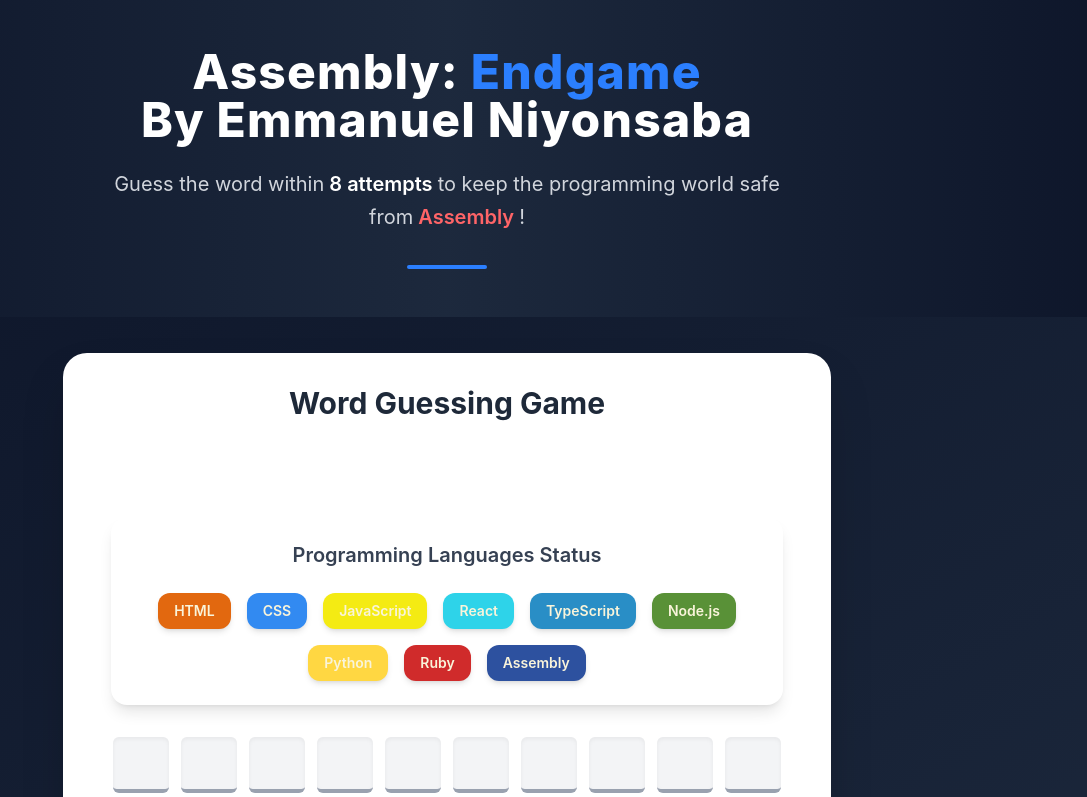
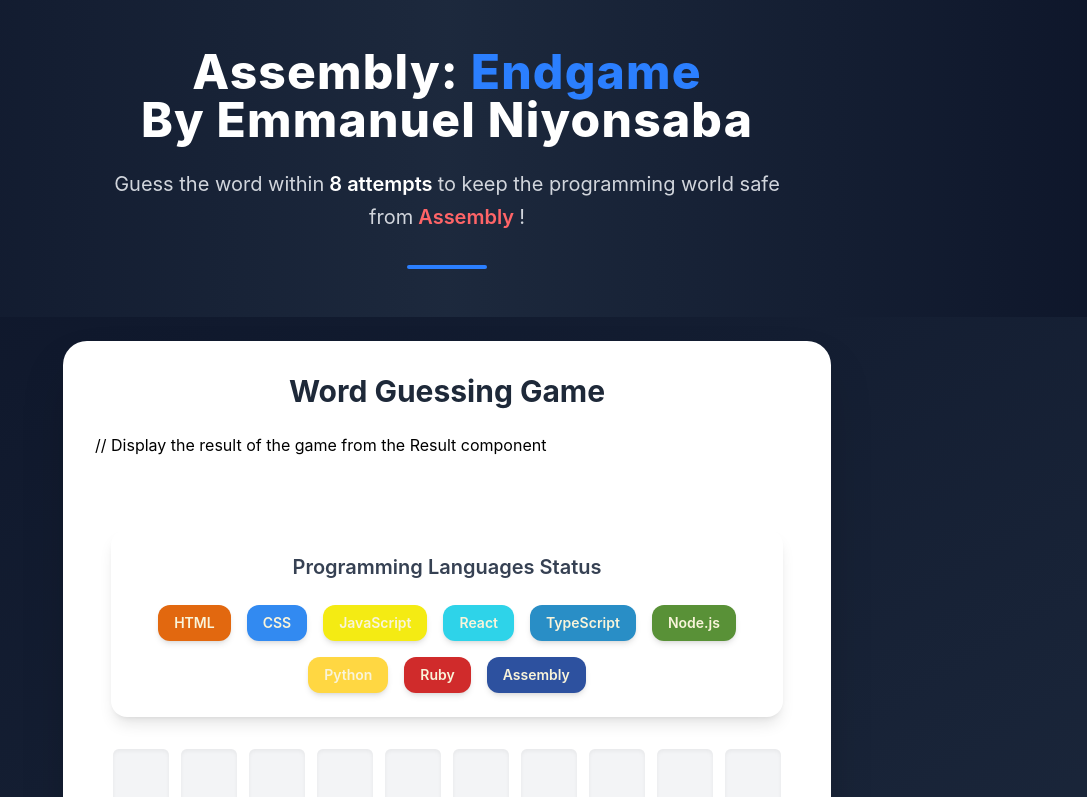
Before and after one commit to emmy-niyonsaba/Assembly-endgame, a React (Vite) app: page / in a window 1280 px wide. Shown: the top 797 px of the page, without its empty margins (193-1280 px from the left). Built offline with nearby package versions, Linux system fonts and the light colour scheme.

Commit message:
add respective comments

```diff
--- a/src/components/ConfettiDisplayer.jsx
+++ b/src/components/ConfettiDisplayer.jsx
@@ -1,11 +1,13 @@
 
  import {useWindowSize} from 'react-use'
-import Confetti from 'react-confetti'
+
+ import Confetti from 'react-confetti'
 
 function ConfettiDisplayer() {
     const { width, height } = useWindowSize()
   return (
     <div>
+      // Your other components or content here
         <Confetti
             width={width}
             height={height}
--- a/src/components/GameSection.jsx
+++ b/src/components/GameSection.jsx
@@ -45,7 +45,9 @@
                 <h1 className="text-3xl font-bold text-center text-gray-800 mb-6">
                     Word Guessing Game
                 </h1>
+                // Display the result of the game  from the Result component
                 <Result isGameLost={isGameLost} isGameWon={isGameWon} />
+
                 <Languages wrongLetters={wrongLetters} />
                 <div className="flex justify-center gap-3 my-8 flex-wrap">
                     {currentWord.split("").map((letter, index) => (
```
